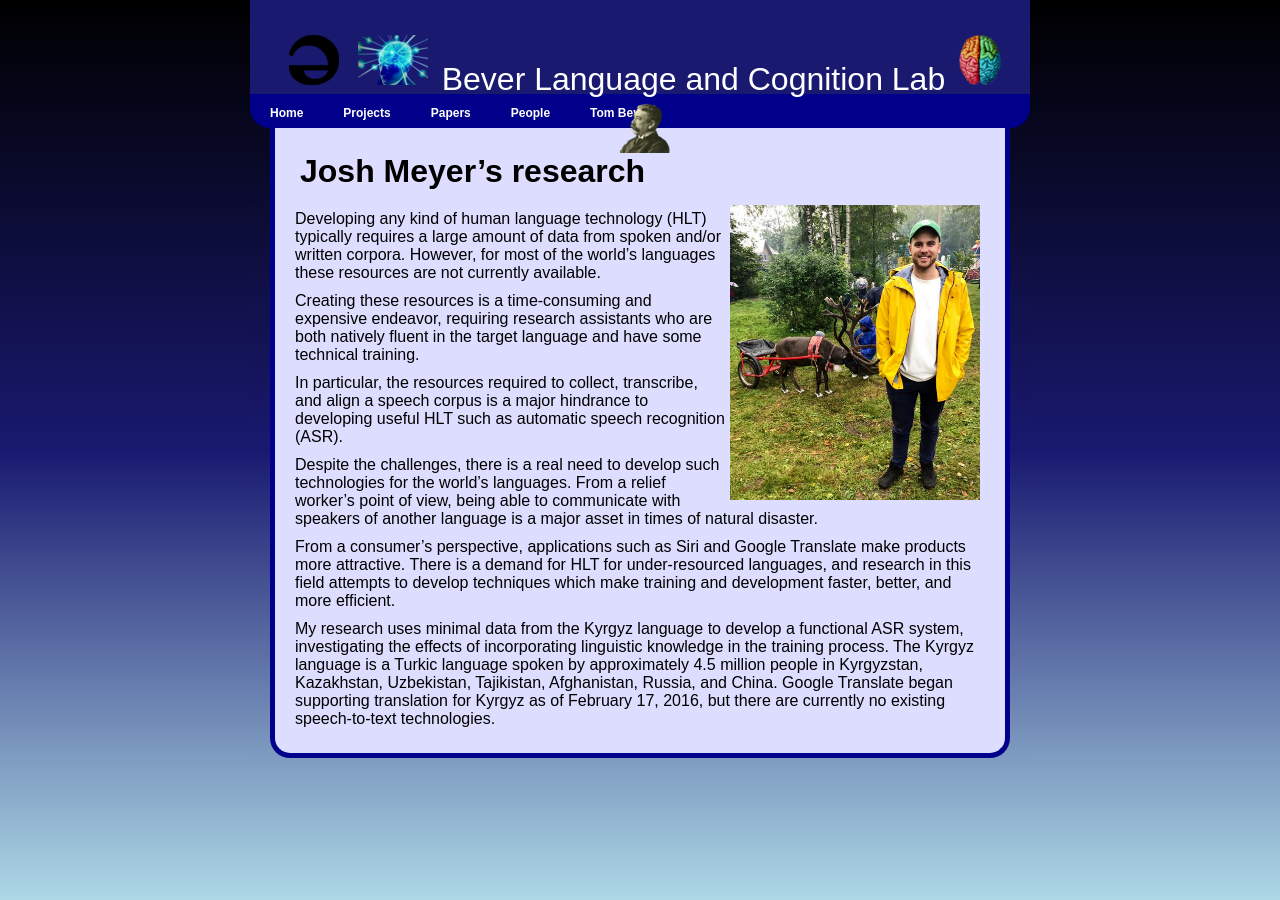
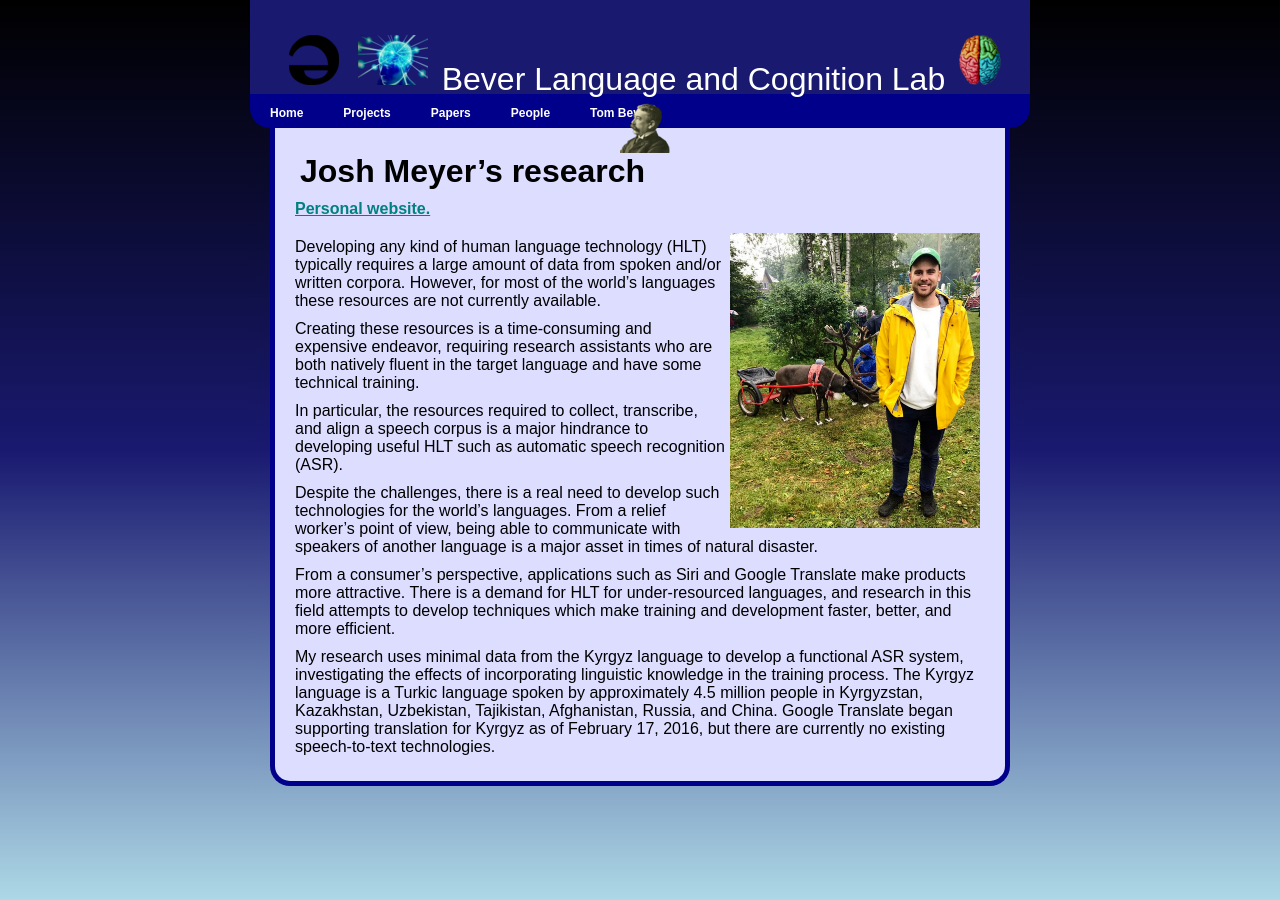
Before and after one commit to coglanglab/coglanglab.github.io, a Jekyll site: the page built from josh.md, in a window 1280 px wide and 900 px high. Built offline with Jekyll 4.4.1, drawn with Linux system fonts in a browser that asks for light colours; our own code applies the rules of GitHub Pages for plain Markdown files.

Commit message:
josh website added

```diff
--- a/josh.md
+++ b/josh.md
@@ -1,4 +1,6 @@
 # Josh Meyer's research
+
+[Personal website.](http://jrmeyer.github.io/)
 
 <img src="images/josh.png" width="250" float="right" align="right" padding="10px">
 
```
